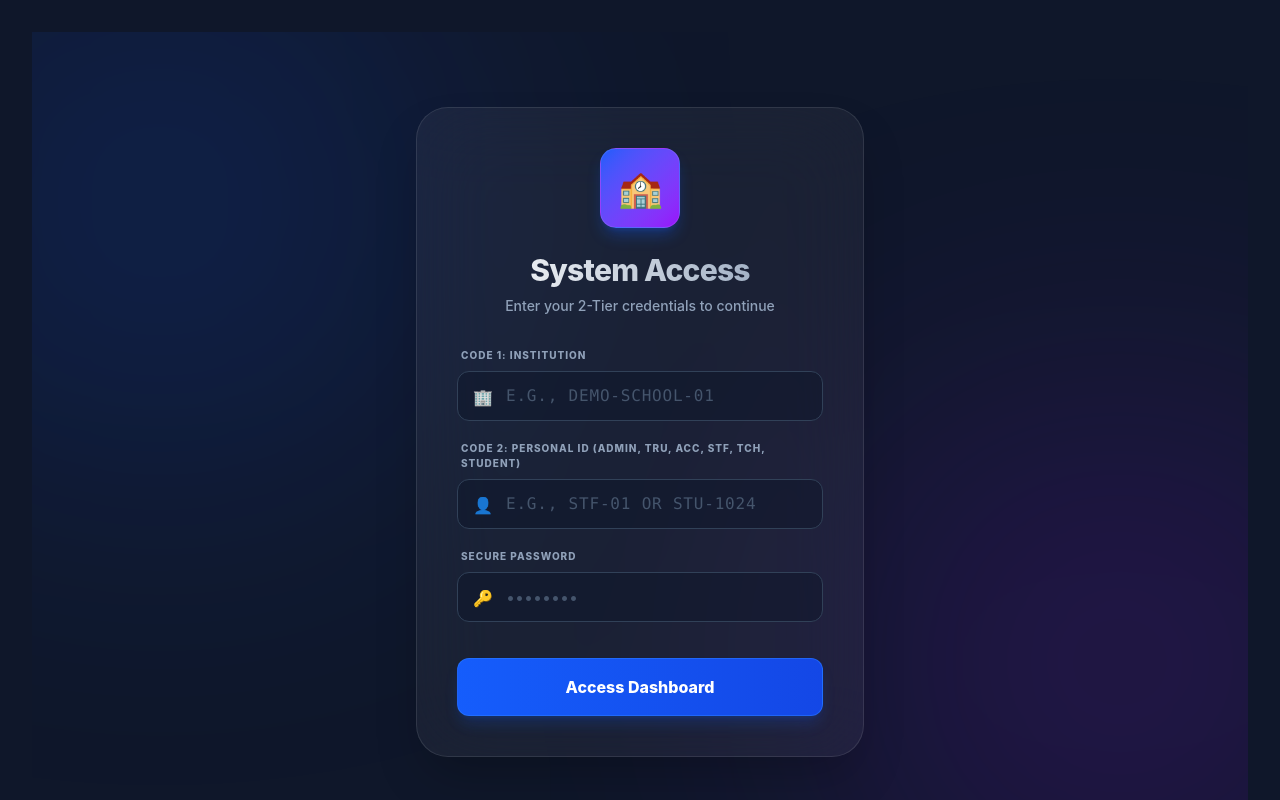
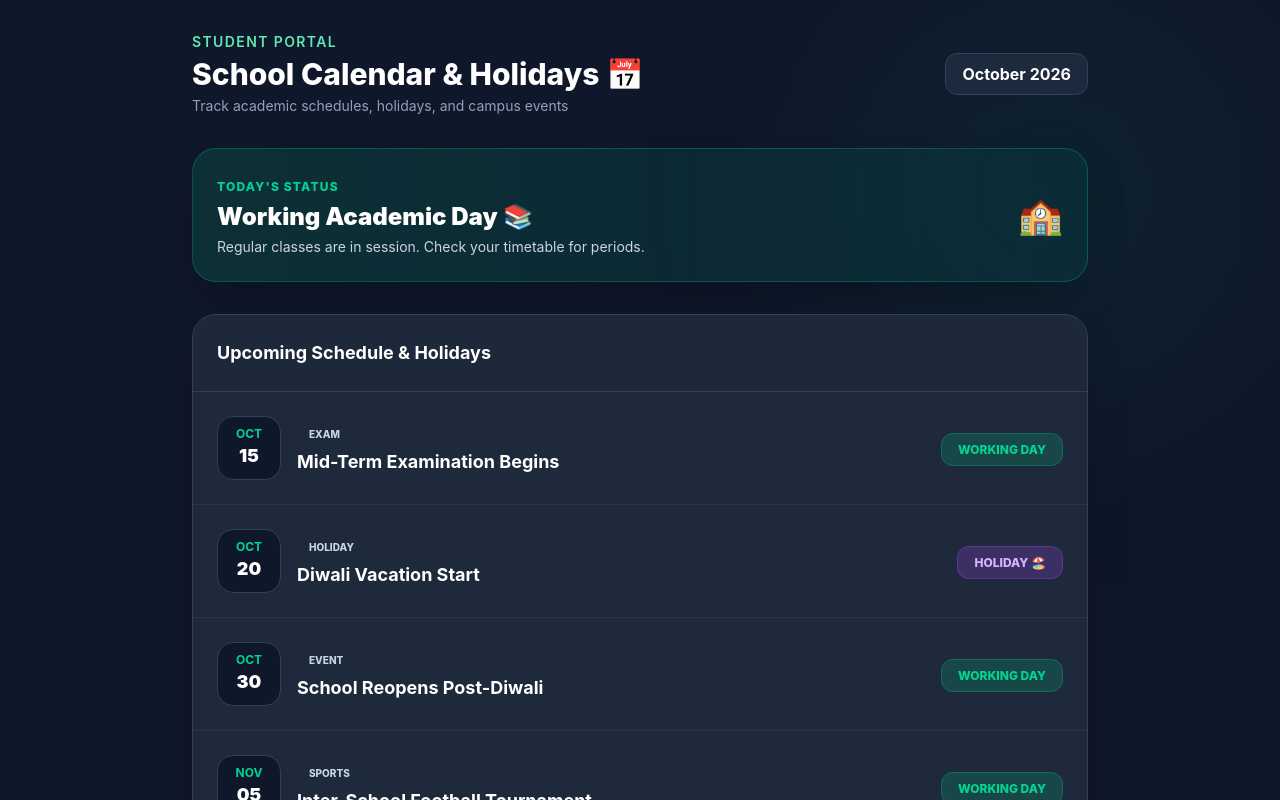
Before and after one commit to sikhakumari011989-stack/school-erp, a React (Vite) app: page /student/calendar in a window 1280 px wide. Before the commit this address led to /login. Shown: the top 800 px of the page. Built offline with nearby package versions, Linux system fonts and the light colour scheme.

Commit message:
Added Student School Calendar and Holiday tracker module

```diff
--- a/src/App.jsx
+++ b/src/App.jsx
@@ -15,7 +15,8 @@ import TeacherHomework from './pages/TeacherHomework';
 import TeacherAttendance from './pages/TeacherAttendance';
 import StudentDashboard from './pages/StudentDashboard';
 import StudentLMS from './pages/StudentLMS';
-import CertificateGenerator from './pages/CertificateGenerator'; // IMPORTED
+import CertificateGenerator from './pages/CertificateGenerator';
+import StudentCalendar from './pages/StudentCalendar'; // NEW IMPORT
 
 const AppLayout = ({ children }) => {
   const location = useLocation();
@@ -51,7 +52,8 @@ export default function App() {
 
           <Route path="/student/dashboard" element={<StudentDashboard />} />
           <Route path="/student/lms" element={<StudentLMS />} />
-          <Route path="/student/certificates" element={<CertificateGenerator />} /> {/* NEW ROUTE */}
+          <Route path="/student/certificates" element={<CertificateGenerator />} />
+          <Route path="/student/calendar" element={<StudentCalendar />} /> {/* NEW ROUTE */}
 
           <Route path="*" element={<Navigate to="/login" replace />} />
         </Routes>
--- a/src/Components/Sidebar.jsx
+++ b/src/Components/Sidebar.jsx
@@ -41,7 +41,8 @@ export default function Sidebar() {
       return [
         { name: 'Dashboard', path: '/student/dashboard', icon: '🎓' },
         { name: 'LMS & Quizzes', path: '/student/lms', icon: '📖' },
-        { name: 'Certificates', path: '/student/certificates', icon: '📜' } // NEW LINK
+        { name: 'Certificates', path: '/student/certificates', icon: '📜' },
+        { name: 'School Calendar', path: '/student/calendar', icon: '📅' } // NEW LINK
       ];
     }
     return [];
--- /dev/null
+++ b/src/pages/StudentCalendar.jsx
@@ -0,0 +1,77 @@
+import React, { useState } from "react";
+
+export default function StudentCalendar() {
+  const [selectedMonth, setSelectedMonth] = useState("October 2026");
+
+  const events = [
+    { date: "Oct 15, 2026", title: "Mid-Term Examination Begins", type: "Exam", status: "Working Day" },
+    { date: "Oct 20, 2026", title: "Diwali Vacation Start", type: "Holiday", status: "Holiday 🏖️" },
+    { date: "Oct 30, 2026", title: "School Reopens Post-Diwali", type: "Event", status: "Working Day" },
+    { date: "Nov 05, 2026", title: "Inter-School Football Tournament", type: "Sports", status: "Working Day" },
+    { date: "Nov 14, 2026", title: "Children's Day Celebration & Cultural Fest", type: "Event", status: "Working Day" }
+  ];
+
+  return (
+    <div className="relative text-slate-200 min-h-full pb-10 font-sans">
+      <div className="fixed top-0 right-10 w-96 h-96 bg-emerald-600/10 rounded-full blur-[120px] pointer-events-none"></div>
+
+      <div className="relative z-10 max-w-4xl mx-auto">
+        <div className="mb-8 flex justify-between items-center flex-wrap gap-4">
+          <div>
+            <p className="text-emerald-300 text-sm font-semibold mb-1 uppercase tracking-widest">Student Portal</p>
+            <h1 className="text-3xl font-extrabold text-white">School Calendar & Holidays 📅</h1>
+            <p className="text-slate-400 text-sm mt-1">Track academic schedules, holidays, and campus events</p>
+          </div>
+          <div className="bg-slate-800 border border-slate-700 px-4 py-2 rounded-xl text-white font-bold">
+            {selectedMonth}
+          </div>
+        </div>
+
+        {/* TODAY'S STATUS BANNER */}
+        <div className="bg-gradient-to-r from-emerald-600/20 to-teal-600/10 border border-emerald-500/30 rounded-3xl p-6 shadow-2xl mb-8 flex justify-between items-center">
+          <div>
+            <span className="text-xs font-extrabold text-emerald-400 uppercase tracking-widest">Today's Status</span>
+            <h2 className="text-2xl font-black text-white mt-1">Working Academic Day 📚</h2>
+            <p className="text-slate-300 text-sm mt-1">Regular classes are in session. Check your timetable for periods.</p>
+          </div>
+          <div className="text-4xl">🏫</div>
+        </div>
+
+        {/* EVENTS LIST */}
+        <div className="bg-[#1E293B] border border-slate-700 rounded-3xl shadow-2xl overflow-hidden">
+          <div className="p-6 border-b border-slate-700 bg-slate-800/50">
+            <h2 className="text-lg font-bold text-white">Upcoming Schedule & Holidays</h2>
+          </div>
+          <div className="divide-y divide-slate-700/50">
+            {events.map((ev, idx) => (
+              <div key={idx} className="p-6 flex justify-between items-center hover:bg-slate-800/30 transition-colors">
+                <div className="flex items-center gap-4">
+                  <div className="w-16 h-16 rounded-2xl bg-slate-900 border border-slate-700 flex flex-col items-center justify-center text-center">
+                    <span className="text-xs font-bold text-emerald-400 uppercase">{ev.date.split(' ')[0]}</span>
+                    <span className="text-lg font-black text-white">{ev.date.split(' ')[1].replace(',', '')}</span>
+                  </div>
+                  <div>
+                    <span className="bg-slate-800 text-slate-300 px-3 py-0.5 rounded-md text-[10px] font-extrabold uppercase mb-1 inline-block">
+                      {ev.type}
+                    </span>
+                    <h3 className="text-lg font-bold text-white">{ev.title}</h3>
+                  </div>
+                </div>
+                <div>
+                  <span className={`px-4 py-2 rounded-xl text-xs font-extrabold uppercase ${
+                    ev.status.includes('Holiday')
+                      ? 'bg-purple-500/20 text-purple-300 border border-purple-500/30'
+                      : 'bg-emerald-500/20 text-emerald-400 border border-emerald-500/30'
+                  }`}>
+                    {ev.status}
+                  </span>
+                </div>
+              </div>
+            ))}
+          </div>
+        </div>
+
+      </div>
+    </div>
+  );
+}
```
